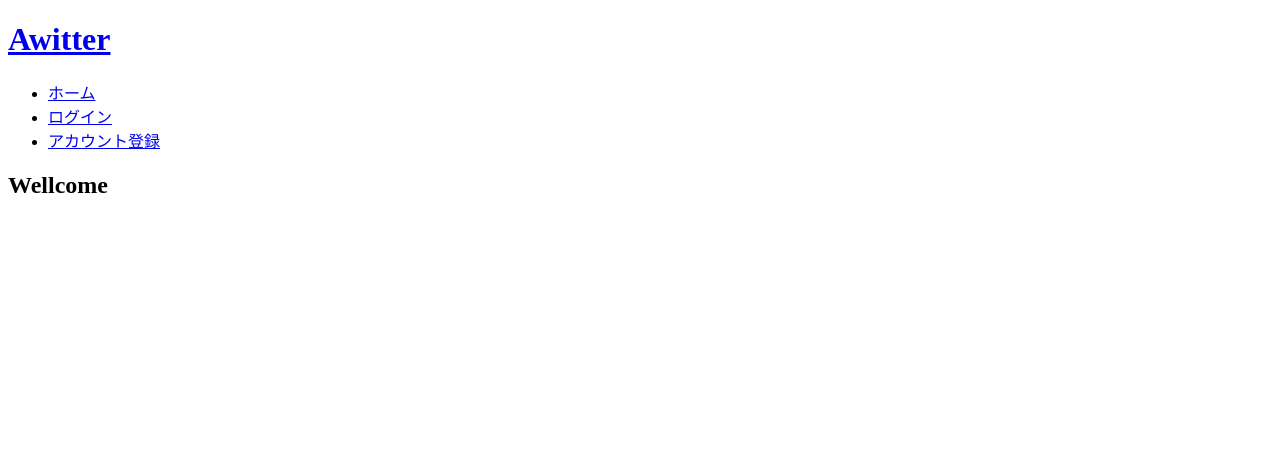
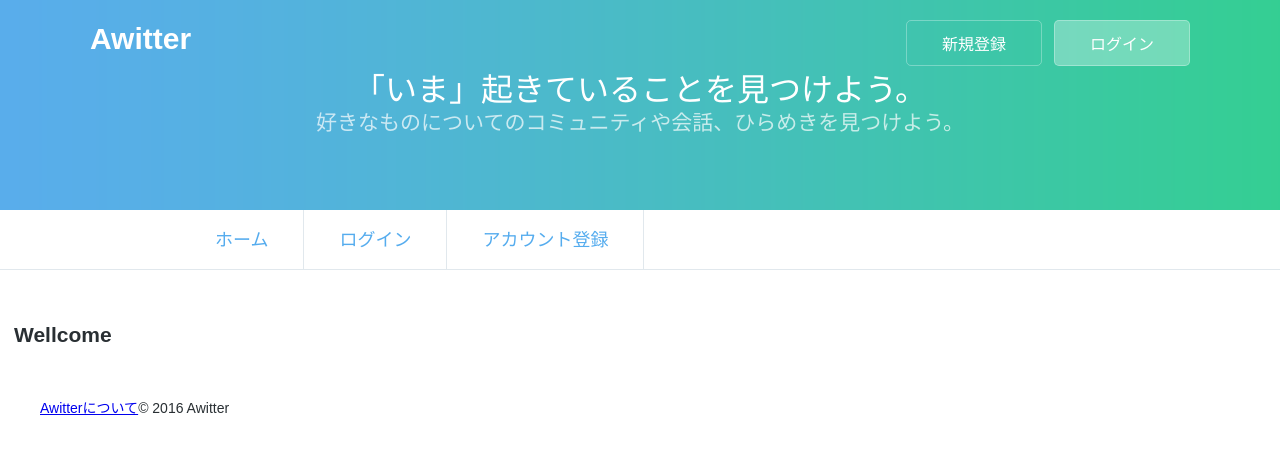
Before and after one commit to gaku123/cms, a PHP site: page / in a window 1280 px wide. Shown: the top 454 px of the page. Run offline with PHP 8.4, Linux system fonts and the light colour scheme; data that the repository does not hold is empty.

Commit message:
cssとトップページのhtmlを変更し装飾をする(未完成)

```diff
--- a/views/layout.php
+++ b/views/layout.php
@@ -1,36 +1,75 @@
 <!DOCTYPE html>
-<html>
+<html lang="ja">
 <head>
-<meta charset="utf-8" />
+<meta charset="utf-8">
 <title>
 <?php if (isset($title)): ?>
   <?php echo $this->escape($title) . "-"; ?>
 <?php endif ?>
 Awitter
 </title>
+<link rel="stylesheet" href="/css/style.css">
 </head>
-<body>
 
-  <header>
+<body class="" dir="ltr">
 
-    <h1><a href="<?php echo $base_url; ?>/">Awitter</a></h1>
+  <div id="doc">
 
-    <nav>
+    <header id="header-container">
+      <div class="header">
+        <div class="header-top">
+          <div class="header-img" style="background-image: url(/images/header.png);"></div>
+          <div class="header-buttons">
+            <h1 class="reset"><a href="/" class="icon">Awitter</a></h1>
+            <a class="button" href="https://twitter.com/signup">新規登録</a>
+            <button class="login button" type="submit">ログイン</button>
+          </div>
+          <div class="header-content">
+            <h2 class="header-title">「いま」起きていることを見つけよう。</h2>
+              <p class="header-blurb">好きなものについてのコミュニティや会話、ひらめきを見つけよう。</p>
+          </div>
+        </div>
+        <nav id="nav">
           <ul>
-        <li><a href="<?php echo $base_url; ?>/">ホーム</a></li>
+            <li class="nav-item">
+              <div class="nav-itemInner">
+                <a class="nav-itemName" href="<?php echo $base_url; ?>/">ホーム</a>
+              </div>
+            </li>
             <?php if($session->isAuthenticated()): ?>
-        <li><a href="<?php echo $base_url; ?>/account/logout">ログアウト</a></li>
+            <li class="nav-item">
+              <div class="nav-itemInner">
+                <a class="nav-itemName" href="<?php echo $base_url; ?>/account/logout">ログアウト</a>
+              </div>
+            </li>
             <?php else: ?>
-        <li><a href="<?php echo $base_url; ?>/account/login">ログイン</a></li>
-        <li><a href="<?php echo $base_url; ?>/account/signup">アカウント登録</a></li>
+            <li class="nav-item">
+              <div class="nav-itemInner">
+                <a class="nav-itemName" href="<?php echo $base_url; ?>/account/login">ログイン</a>
+              </div>
+            </li>
+            <li class="nav-item">
+              <div class="nav-itemInner">
+                <a class="nav-itemName" href="<?php echo $base_url; ?>/account/signup">アカウント登録</a>
+              </div>
+            </li>
             <?php endif; ?>
           </ul>
         </nav>
-
+      </div>
     </header>
 
-  <div id="main">
+    <div id="main" class="content" id="timeline">
       <?php echo $_content; ?>
+    </div>
+
+    <div class="footer">
+      <ul class="footer-list">
+        <li class="footer-item"><a href="/about">Awitterについて</a></li>
+        <li class="footer-item footer-copyright">© 2016 Awitter</li>
+      </ul>
+    </div>
+
   </div>
 
 </body>
--- /dev/null
+++ b/web/css/style.css
@@ -0,0 +1,177 @@
+.reset {
+    margin: 0px;
+    padding: 0px;
+    border: 0px;
+}
+
+ul li blockquote, dl, dd, h1, h2, h3, h4, h5, h6, figure, p, pre {
+    margin: 0px;
+    padding: 0px;
+    border: 0px;
+}
+
+li {
+    list-style-type: none;
+    float: left;
+}
+
+html {
+}
+
+body {
+    margin: 0px;
+    color: #292F33;
+    font-size: 14px;
+    line-height: 18px;
+    font-family: Arial,"ヒラギノ角ゴ Pro W3","Hiragino Kaku Gothic Pro",Osaka,"メイリオ",Meiryo,"ＭＳ Ｐゴシック","MS PGothic",sans-serif;
+}
+
+html, body, #doc {
+    height: 100%;
+}
+
+#header-container {
+    height: 270px;
+}
+
+.header {
+    height: 270px;
+    position: fixed;
+    left: 0px;
+    top: 0px;
+    width: 100%;
+    background-color: #FFF;
+    border-bottom: 1px solid #E1E8ED;
+    box-sizing: border-box;
+    z-index: 1000;
+}
+
+.header-top {
+    position: relative;
+    height: 210px;
+    width: 100%;
+}
+
+.header-img {
+    height: 210px;
+    width: 100%;
+    background-size: 100% auto;
+    position: absolute;
+}
+
+.header-buttons {
+    color: #FFF;
+    margin: 0px auto;
+    padding-top: 20px;
+    text-align: right;
+    width: 1100px;
+}
+
+.icon {
+    float: left;
+    position: relative;
+    top: 10px;
+    color: #FFF;
+    font-size: 30px;
+    text-decoration: none;
+    display: inline-block;
+}
+
+.button {
+    border-radius: 5px;
+    border: 1px solid rgba(255, 255, 255, 0.3);
+    font-size: 16px;
+    padding: 10px 35px;
+    box-sizing: border-box;
+    color: inherit;
+    cursor: pointer;
+    display: inline-block;
+    font-family: inherit;
+    font-style: inherit;
+    font-weight: inherit;
+    font-size-adjust: inherit;
+    font-stretch: inherit;
+    font-feature-settings: inherit;
+    font-kerning: inherit;
+    font-synthesis: inherit;
+    font-variant: inherit;
+    line-height: normal;
+    margin: 0px;
+    position: relative;
+    text-align: center;
+    text-decoration: none;
+}
+
+.login {
+    text-decoration: none;
+    margin-left: 8px;
+    border-radius: 5px;
+    font-size: 16px;
+    padding: 10px 35px;
+    background: rgba(255, 255, 255, 0.3) none repeat scroll 0% 0%;
+}
+
+.header-content {
+    top: 0px;
+    position: relative;
+    text-align: center;
+    width: 680px;
+    margin: 0px auto;
+}
+
+.header-title {
+    color: #FFF;
+    font-weight: 100;
+    line-height: 48px;
+    margin-bottom: -5px;
+    font-size: 32px;
+}
+
+.header-blurb {
+    color: #FFF;
+    font-size: 21px;
+    font-weight: 200;
+    line-height: 28px;
+    opacity: 0.7;
+    transition: opacity 300ms linear 0s;
+}
+
+#nav {
+    width: 1000px;
+    font-size: 0px;
+    margin: 0px auto;
+    position: relative;
+    display: flex;
+}
+
+.nav-item {
+    align-items: center;
+    flex: 1 0 auto;
+    text-align: center;
+    box-sizing: border-box;
+    height: 60px;
+}
+
+.nav-itemInner {
+    border-right: 1px solid #E1E8ED;
+}
+
+.nav-itemName {
+    color: #55ACEE;
+    display: inline-block;
+    font-size: 18px;
+    font-weight: 200;
+    padding: 21px 35px;
+    white-space: nowrap;
+    box-sizing: border-box;
+    height: 60px;
+    text-decoration: none !important;
+    background: transparent none repeat scroll 0% 0%;
+}
+
+.content {
+    position: relative;
+    padding-top: 30px;
+    margin-bottom: 40px;
+    padding: 56px 14px 15px;
+}
```
Also changed, not shown: web/images/favicon.ico (added), web/images/header.png (added), 1 other file. Lines whose indentation alone changed are shown as unchanged.
